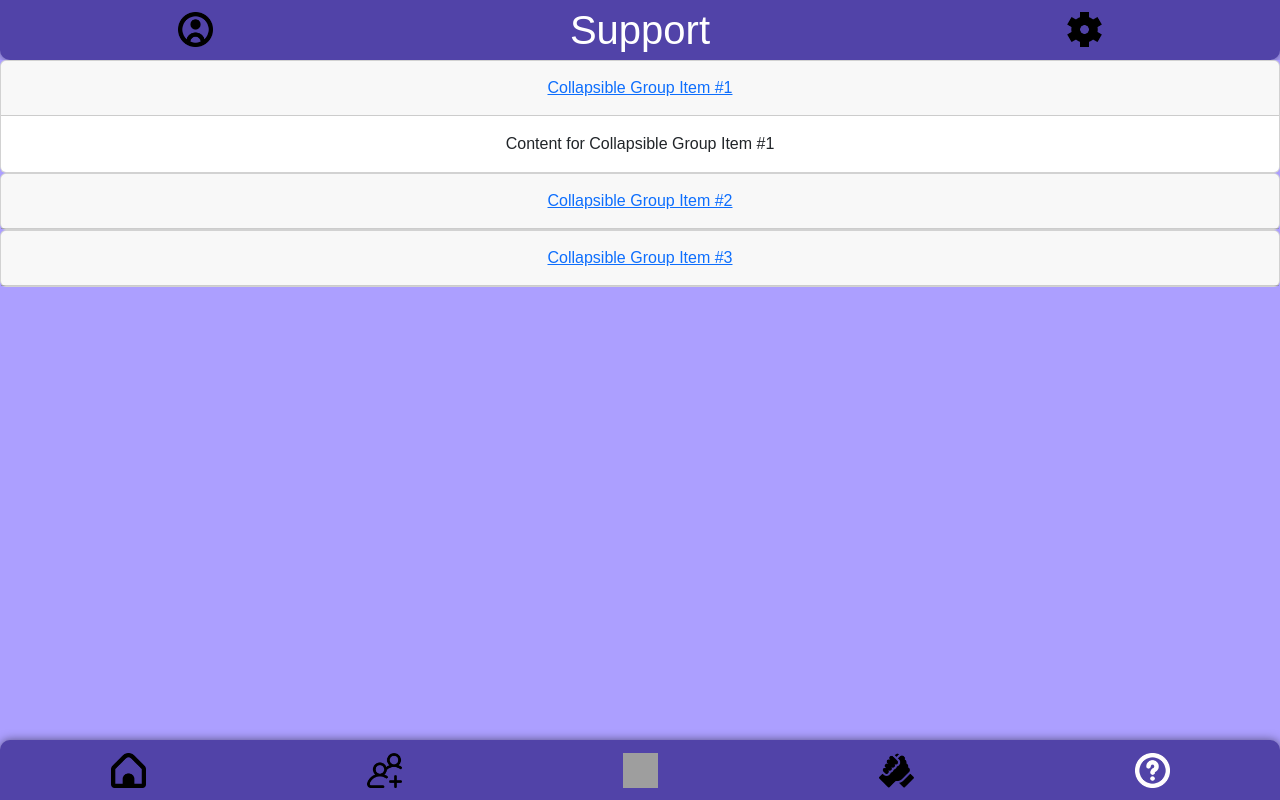
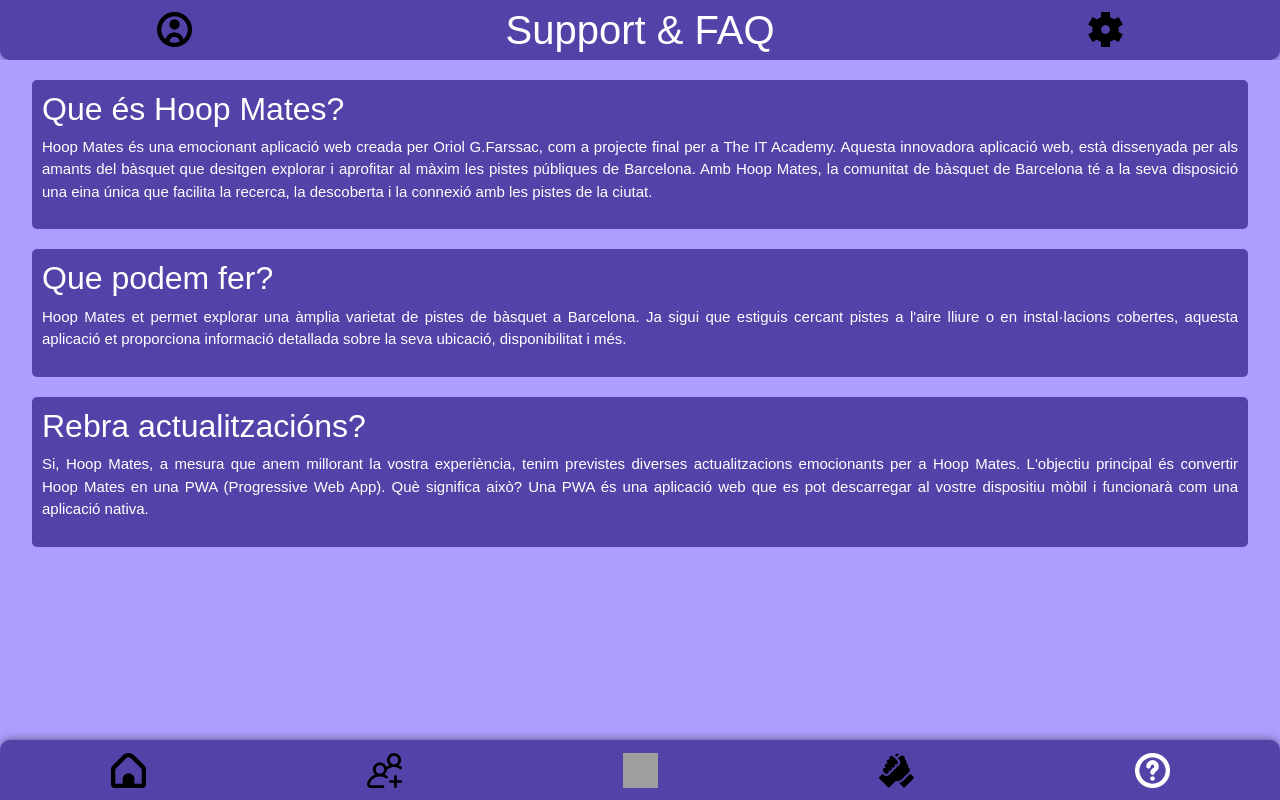
Before and after one commit to oriolgfarssac/HoopMates, a React (Vite) app: page /configuration in a window 1280 px wide. Built offline with nearby package versions, Linux system fonts and the light colour scheme; grey boxes are pictures that could not be loaded; the HTML template or start-up script is replaced by a standard one; a web font is replaced by a local one.

Commit message:
millores

```diff
--- a/src/pages/configuration/configuration.tsx
+++ b/src/pages/configuration/configuration.tsx
@@ -1,5 +1,5 @@
 import { Link } from "react-router-dom";
-
+import '../../styles/configuration.css'
 const configuration = () =>{
 
     return(
@@ -7,91 +7,30 @@
 <main className='mainContainer11'>
       <header className='header'>
         <Link to={'/account/'} className='account'><img src="/icons/usuario.png" className='account' /></Link>
-        <h1 className='t1'> Support </h1>
+        <h1 className='t1'> Support & FAQ </h1>
         <Link to={'/settings/'} className='account'><img src="/icons/ajustes.png" className='account'/></Link>
       </header>
       <ol className='list'>
-      <div id="accordion">
-        <div className="card">
-          <div className="card-header" id="headingOne">
-            <h5 className="mb-0">
-              <button
-                className="btn btn-link"
-                data-toggle="collapse"
-                data-target="#collapseOne"
-                aria-expanded="true"
-                aria-controls="collapseOne"
-              >
-                Collapsible Group Item #1
-              </button>
-            </h5>
-          </div>
-
-          <div
-            id="collapseOne"
-            className="collapse show"
-            aria-labelledby="headingOne"
-            data-parent="#accordion"
-          >
-            <div className="card-body">
-              Content for Collapsible Group Item #1
-            </div>
-          </div>
-        </div>
-
-        <div className="card">
-          <div className="card-header" id="headingTwo">
-            <h5 className="mb-0">
-              <button
-                className="btn btn-link collapsed"
-                data-toggle="collapse"
-                data-target="#collapseTwo"
-                aria-expanded="false"
-                aria-controls="collapseTwo"
-              >
-                Collapsible Group Item #2
-              </button>
-            </h5>
-          </div>
-          <div
-            id="collapseTwo"
-            className="collapse"
-            aria-labelledby="headingTwo"
-            data-parent="#accordion"
-          >
-            <div className="card-body">
-              Content for Collapsible Group Item #2
-            </div>
-          </div>
-        </div>
-
-        <div className="card">
-          <div className="card-header" id="headingThree">
-            <h5 className="mb-0">
-              <button
-                className="btn btn-link collapsed"
-                data-toggle="collapse"
-                data-target="#collapseThree"
-                aria-expanded="false"
-                aria-controls="collapseThree"
-              >
-                Collapsible Group Item #3
-              </button>
-            </h5>
-          </div>
-          <div
-            id="collapseThree"
-            className="collapse"
-            aria-labelledby="headingThree"
-            data-parent="#accordion"
-          >
-            <div className="card-body">
-              Content for Collapsible Group Item #3
-            </div>
-          </div>
-        </div>
-      </div>
-      </ol>
+        <li className="info1">
+          <h2>Que és Hoop Mates?</h2>
+          <p className="info11">
+          Hoop Mates és una emocionant aplicació web creada per Oriol G.Farssac, com a projecte final per a The IT Academy. Aquesta innovadora aplicació web, està dissenyada per als amants del bàsquet que desitgen explorar i aprofitar al màxim les pistes públiques de Barcelona. Amb Hoop Mates, la comunitat de bàsquet de Barcelona té a la seva disposició una eina única que facilita la recerca, la descoberta i la connexió amb les pistes de la ciutat.
+          </p>
+        </li>
+        <li className="info1">
+          <h2>Que podem fer?</h2>
+          <p className="info11">
+          Hoop Mates et permet explorar una àmplia varietat de pistes de bàsquet a Barcelona. Ja sigui que estiguis cercant pistes a l'aire lliure o en instal·lacions cobertes, aquesta aplicació et proporciona informació detallada sobre la seva ubicació, disponibilitat i més.
+          </p>
+        </li>
+        <li className="info1">
+          <h2>Rebra actualitzacións?</h2>
+          <p className="info11">
+          Si, Hoop Mates, a mesura que anem millorant la vostra experiència, tenim previstes diverses actualitzacions emocionants per a Hoop Mates. L'objectiu principal és convertir Hoop Mates en una PWA (Progressive Web App). Què significa això? Una PWA és una aplicació web que es pot descarregar al vostre dispositiu mòbil i funcionarà com una aplicació nativa.
+          </p>
+        </li>
+<br />
+  </ol>
     <footer className='footer'>
       <Link to="/courts/" className='navIcon'><img src="/icons/main.png" alt="" className='navIcon'/></Link>
       <Link to="/rank/" className='navIcon'><img src="/icons/users.png" alt="" className='navIcon'/></Link>
--- a/src/pages/hotCourts/hotCourts.tsx
+++ b/src/pages/hotCourts/hotCourts.tsx
@@ -28,7 +28,7 @@
           <Link to={'/account/'} className='account'>
             <img src="/icons/usuario.png" className='account' alt="User Account" />
           </Link>
-          <h1 className='t1'>Favourite Courts</h1>
+          <h1 className='t1'>Liked Courts</h1>
           <Link to={''} className='account'>
           <Link to={'/settings/'} className='account'><img src="/icons/ajustes.png" className='account'/></Link>
           </Link>
--- a/src/pages/register/register.tsx
+++ b/src/pages/register/register.tsx
@@ -59,7 +59,6 @@
       localStorage.setItem('usuaris', JSON.stringify(users));
       localStorage.setItem('usuaris', JSON.stringify(storedUsersReal));
       history('/signUp/');
-      alert("You've been registered correctly!")
       console.log(storedUsersReal);
     }
     }
--- a/src/pages/signUp/signUp.tsx
+++ b/src/pages/signUp/signUp.tsx
@@ -70,11 +70,9 @@
             user.loged = true;
             localStorage.setItem('usuaris', JSON.stringify(storedUsersReal));
             if(user.state == false){
-            alert('Login success');
             history('/account/');
             }
             else if(user.state == true){
-            alert('Login success');
             history('/courts/');
             }
             console.log(storedUsersReal);
--- /dev/null
+++ b/src/styles/configuration.css
@@ -0,0 +1,20 @@
+.info1{
+    text-align: justify;
+    padding: 10px;
+    display: flex;
+    flex-direction: column;
+    list-style: none;
+    width: 95%;
+    margin-top: 20px;
+    margin-left: auto;
+    margin-right: auto;
+    background-color:#5143a8;
+    text-wrap: pretty;
+    color: white;
+    border-radius: 5px;
+}
+
+.info11{
+    color: white;
+    font-size: 15px;
+}
```
